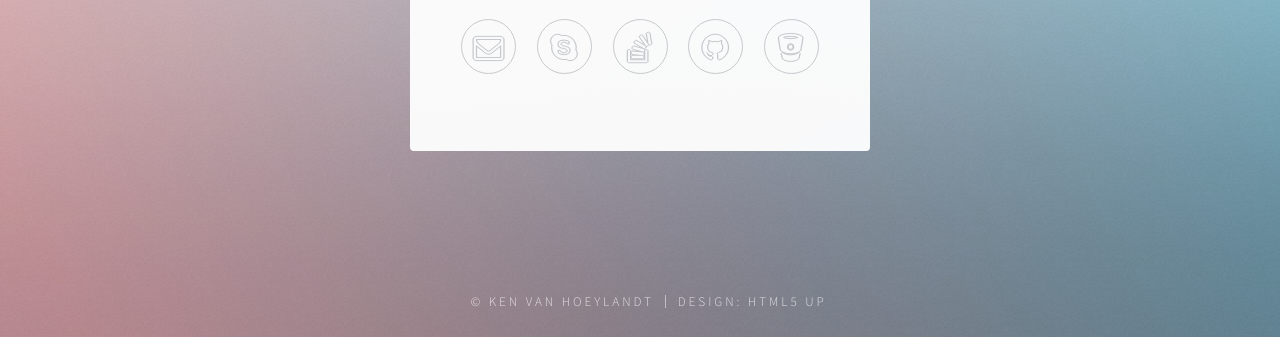
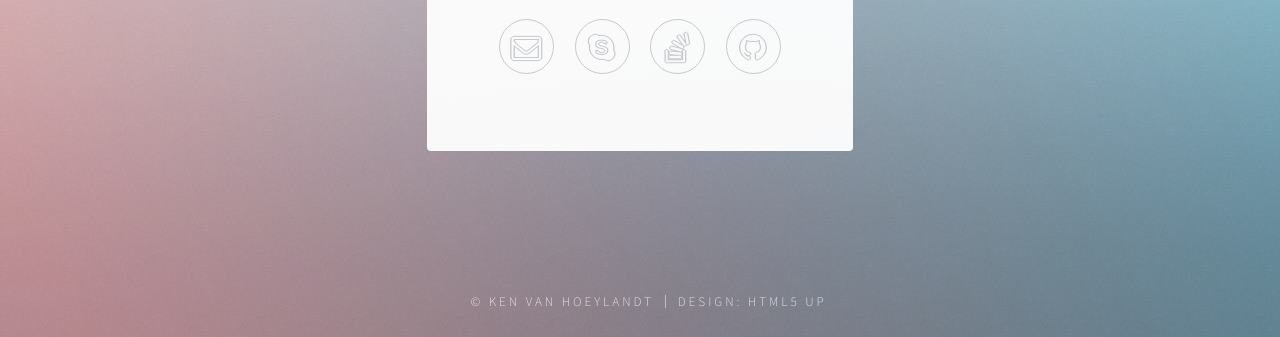
Before and after one commit to KenVanHoeylandt/Website, a plain HTML site: page index.html in a window 1280 px wide. Shown: the part 463-800 px from the top of the page. Drawn offline with Linux system fonts and the light colour scheme.

Commit message:
removed bitbucket link

```diff
--- a/index.html
+++ b/index.html
@@ -76,7 +76,6 @@
 								<li><a class="icon fa-skype" href="skype:ken.van.hoeylandt?add"><span class="label">Skype</span></a></li>
 								<li><a class="icon fa-stack-overflow" href="http://stackoverflow.com/users/3848666/ken-van-hoeylandt" target="_blank"><span class="label">StackOverflow</span></a></li>
 								<li><a class="icon fa-github" href="https://github.com/KenVanHoeylandt" target="_blank"><span class="label">Github</span></a></li>
-								<li><a class="icon fa-bitbucket"href="https://bitbucket.org/kenvanhoeylandt/" target="_blank"><span class="label">BitBucket</span></a></li>
 							</ul>
 						</footer>
 					</section>
```
